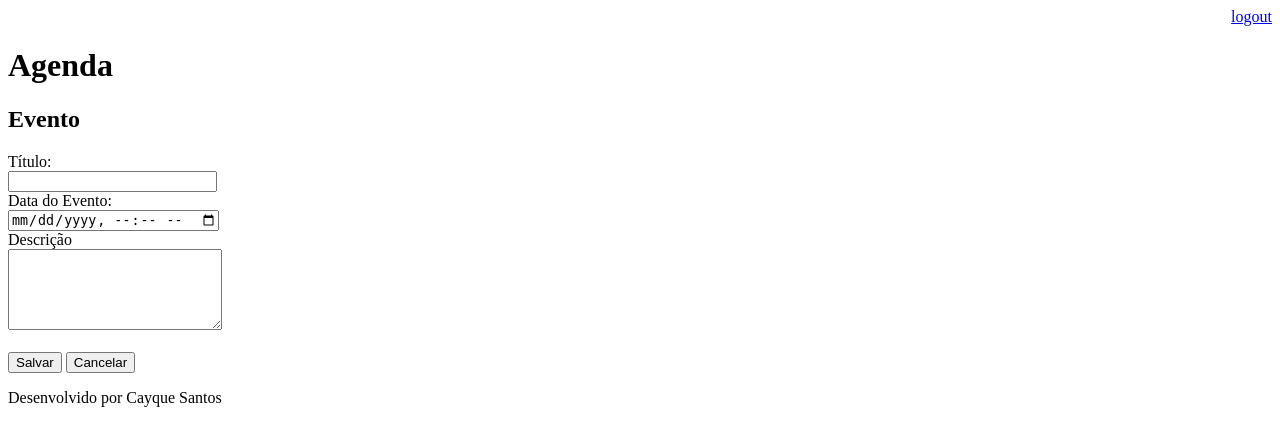
After one commit to cayque16/Projetos-em-Python, a Django app: page /agenda/evento/ in a window 1280 px wide. The commit adds this page. Shown: the top 446 px of the page. Run offline with Django 3.2, Linux system fonts and the light colour scheme; a user stored in the database is signed in.

Commit message:
Incluido template para a insercao de eventos da agenda. Incluido o gitignore para ignorar arquivos compilados.

```diff
--- a/curso-django/agenda/agenda/urls.py
+++ b/curso-django/agenda/agenda/urls.py
@@ -18,9 +18,11 @@ from django.urls import path
 from core import views
 
 urlpatterns = [
+    path('', views.index),
     path('admin/', admin.site.urls),
     path('agenda/', views.lista_eventos),
-    path('', views.index),
+    path('agenda/evento/', views.evento),
+    path('agenda/evento/submit', views.submit_evento),
     path('login/', views.login_user),
     path('login/submit', views.submit_login),
     path('logout/', views.logout_user),
--- a/curso-django/agenda/core/views.py
+++ b/curso-django/agenda/core/views.py
@@ -35,3 +35,17 @@ def lista_eventos(request):
     evento = Evento.objects.filter(usuario=usuario)
     dados = {'eventos': evento}
     return render(request,'agenda.html',dados)
+
+@login_required(login_url='/login/')
+def evento(request):
+    return render(request, 'evento.html')
+
+@login_required(login_url='/login/')
+def submit_evento(request):
+    if request.POST:
+        titulo = request.POST.get('titulo')
+        data_evento = request.POST.get('data_evento')
+        descricao = request.POST.get('descricao')
+        usuario = request.user
+        Evento.objects.create(titulo=titulo,data_evento=data_evento,descricao=descricao,usuario=usuario)
+    return redirect('/')
--- a/curso-django/agenda/templates/agenda.html
+++ b/curso-django/agenda/templates/agenda.html
@@ -2,7 +2,9 @@
 
 {% block content %}
     <h2>Agendamentos</h2>
-
+    <a href="evento/">
+        <button type="button">Novo Evento</button>
+    </a>
     <ul>
         {% for evento in eventos %}
             <li> {{ evento.titulo }} - {{ evento.get_data_evento }} </li>
--- /dev/null
+++ b/curso-django/agenda/templates/evento.html
@@ -0,0 +1,26 @@
+{% extends "model-page.html" %}
+
+{% block content %}
+
+<h2>Evento</h2>
+
+<form action="submit" method="POST"> {% csrf_token %}
+    <label>Título:</label>
+    <br>
+    <input type="text" name="titulo" size="23">
+    <br>
+    <label>Data do Evento:</label>
+    <br>
+    <input type="datetime-local" name="data_evento">
+    <br>
+    <label>Descrição</label>
+    <br>
+    <textarea name="descicao" rows="5" cols="24"></textarea>
+    <br><br>
+    <button type="submit">Salvar</button>
+    <a href="/">
+        <button type="button">Cancelar</button>
+    </a>
+</form>
+
+{% endblock %}
```
Also changed, not shown: curso-django/agenda/core/migrations/0001_initial.py (added), curso-django/agenda/core/migrations/0002_auto_20200525_1416.py (added), curso-django/agenda/core/migrations/0003_evento_usuario.py (added), curso-django/agenda/db.sqlite3, 1 other file.
